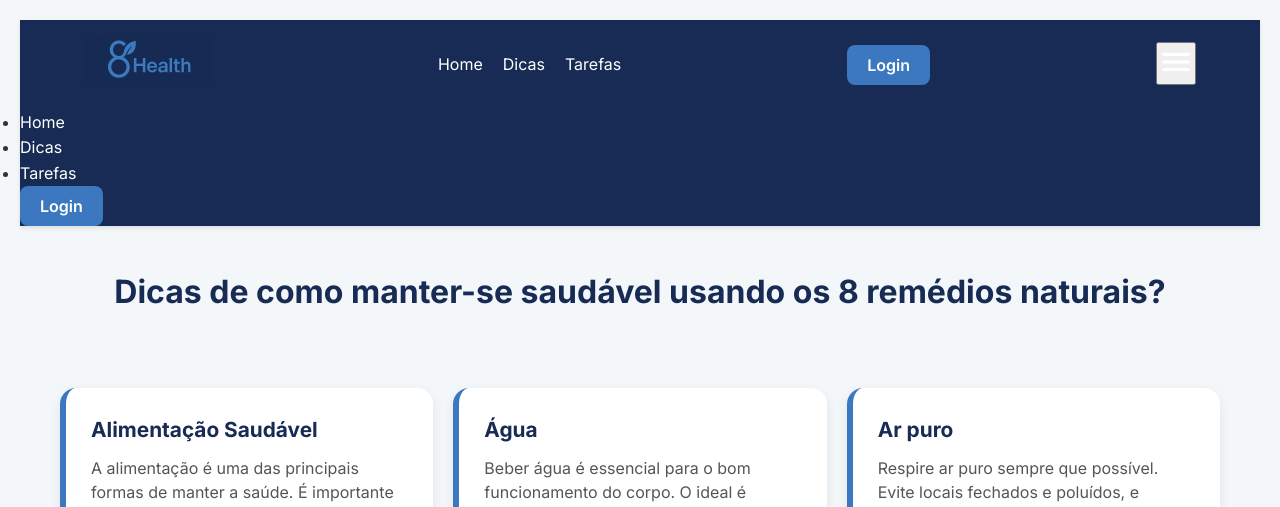
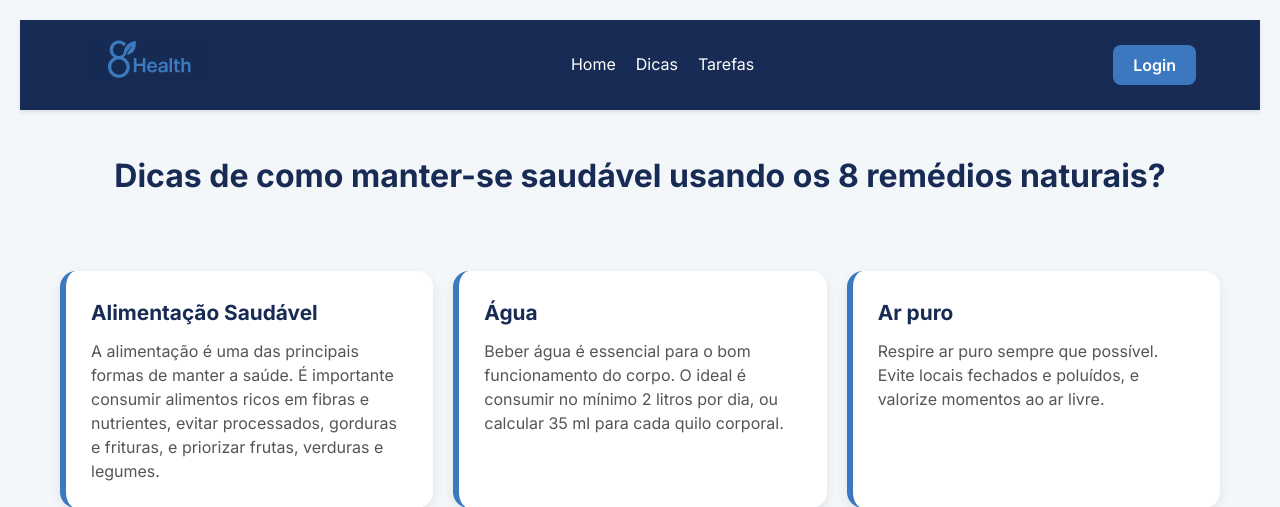
Before and after one commit to MateusPaulino13/Hackathon, a PHP site: page /pages/fint.php in a window 1280 px wide. Shown: the top 507 px of the page. Run offline with PHP 8.4, Linux system fonts and the light colour scheme.

Commit message:
Correção fint.php e navbar.html

```diff
--- a/includes/navbar.html
+++ b/includes/navbar.html
@@ -1,16 +1,21 @@
 <link rel="stylesheet" href="../assets/styles/style.css" />
+<body>
 <header>
   <nav class="nav-bar">
     <div class="logo">
-      <img class="image" src="assets/images/8HealthNAVBAR.png" alt="" />
+      <img class="image" src="../assets/images/8HealthNAVBAR.png" alt="" />
+    </div>
+
+    <div class="menu-toggle" onclick="document.querySelector('.nav-list').classList.toggle('active')">
+      <span></span>
+      <span></span>
+      <span></span>
     </div>
 
     <div class="nav-list">
       <ul>
         <li class="nav-item"><a href="#" class="nav-link">Home</a></li>
-        <li class="nav-item">
-          <a href="pages/fint.php" class="nav-link">Dicas</a>
-        </li>
+        <li class="nav-item"><a href="pages/fint.php" class="nav-link">Dicas</a></li>
         <li class="nav-item"><a href="#" class="nav-link">Tarefas</a></li>
       </ul>
     </div>
@@ -18,23 +23,6 @@
     <div class="login-button">
       <button><a href="#">Login</a></button>
     </div>
-
-    <div class="mobile-menu-icon">
-      <button onclick="menuShow()">
-        <img class="icon" src="assets/images/svg/menu_white_36dp.svg" />
-      </button>
-    </div>
   </nav>
-
-  <div class="mobile-menu">
-    <ul>
-      <li class="nav-item"><a href="#" class="nav-link">Home</a></li>
-      <li class="nav-item"><a href="#" class="nav-link">Dicas</a></li>
-      <li class="nav-item"><a href="#" class="nav-link">Tarefas</a></li>
-
-      <div class="login-button">
-        <button><a href="#">Login</a></button>
-      </div>
-    </ul>
-  </div>
 </header>
+</body>
--- a/pages/fint.php
+++ b/pages/fint.php
@@ -5,6 +5,7 @@
     <meta charset="UTF-8">
     <meta name="viewport" content="width=device-width, initial-scale=1.0">
     <link rel="stylesheet" href="../assets/styles/fint.css">
+    <link rel="shortcut icon" href="../assets/images/8.png" type="image/x-icon" />
     <title>Remédios Naturais</title>
 </head>
 
```
